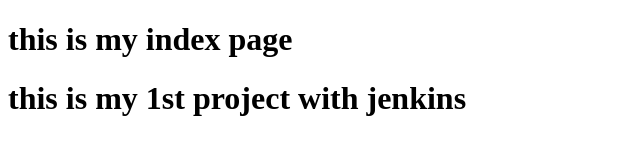
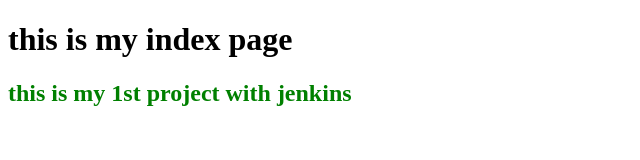
Before and after one commit to chaitanya8295/html1, a plain HTML site: page index.html in a window 1280 px wide. Shown: the whole page, without its empty margins (0-640 px from the left). Drawn offline with Linux system fonts and the light colour scheme.

Commit message:
changed to green

```diff
--- a/index.html
+++ b/index.html
@@ -5,9 +5,16 @@
     <meta name="viewport" content="width=device-width, initial-scale=1.0">
     <meta http-equiv="X-UA-Compatible" content="ie=edge">
     <title>Document</title>
+    <style>
+    h2{
+        color: green;
+
+    }
+
+    </style>
 </head>
 <body>
     <h1>this is my index page</h1>
-    <h1>this is my 1st project with jenkins</h1>
+    <h2>this is my 1st project with jenkins</h2>
 </body>
 </html>
```
